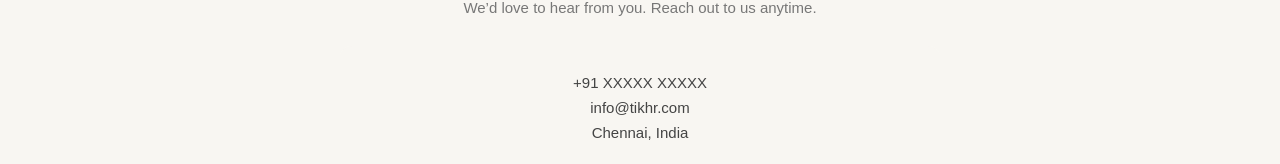
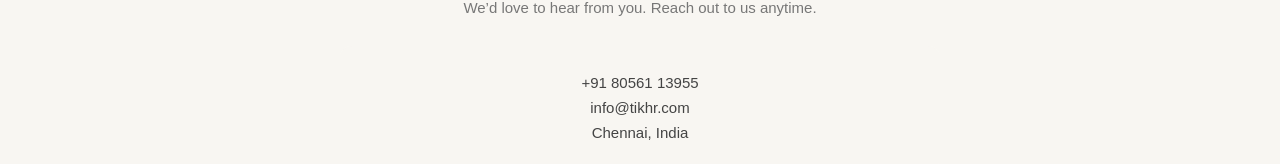
Before and after one commit to KarthikeyanR20/TIK, a React (Create React App) app in the folder frontend/: page /Contact_Us in a window 1280 px wide. Shown: the part 268-432 px from the top of the page. Built offline with nearby package versions, Linux system fonts and the light colour scheme.

Commit message:
describe what you changed

```diff
--- a/frontend/src/components/Task/Contact_Us.js
+++ b/frontend/src/components/Task/Contact_Us.js
@@ -8,7 +8,7 @@
                 <h2>Contact Us</h2>
                 <p className='subText'>We’d love to hear from you. Reach out to us anytime.</p>
                 <div className='contact_info'>
-                    <p>+91 XXXXX XXXXX</p>
+                    <p>+91 80561 13955</p>
                     <p>info@tikhr.com</p>
                     <p>Chennai, India</p>
                 </div>
```
